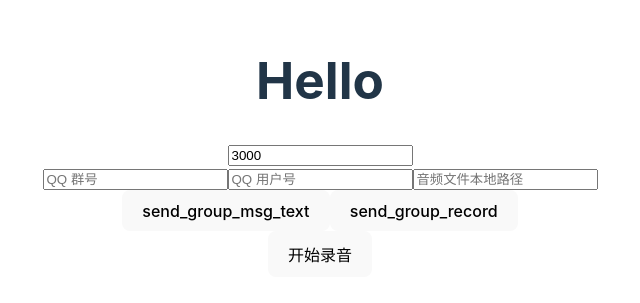
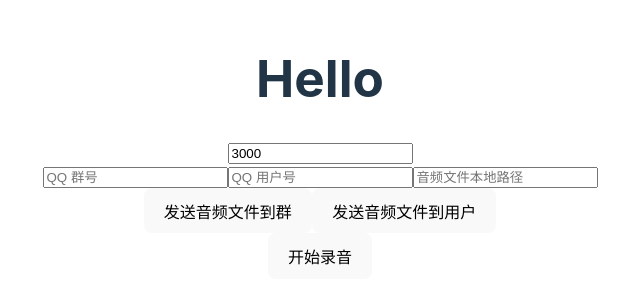
Before and after one commit to judgeou/Qcat, a Vue app: page / in a window 1280 px wide. Shown: the part 245-548 px from the top of the page, without its empty margins (320-960 px from the left). Built offline with nearby package versions, Linux system fonts and the light colour scheme.

Commit message:
修改发送音频文件到用户的按钮

```diff
--- a/src/components/Dog.vue
+++ b/src/components/Dog.vue
@@ -68,6 +68,10 @@
       }
     ]
   })
+}
+
+async function send_user_record (file: any) {
+  await send_private_msg(file)
 }
 
 async function send_private_msg (file: any) {
@@ -146,8 +150,9 @@
   </div>
 
   <div>
-    <button @click="send_group_msg_text('你好')">send_group_msg_text</button>
-    <button @click="send_group_record(record_file)">send_group_record</button>
+    <!-- <button @click="send_group_msg_text('你好')">send_group_msg_text</button> -->
+    <button @click="send_group_record(record_file)">发送音频文件到群</button>
+    <button @click="send_user_record(record_file)">发送音频文件到用户</button>
   </div>
 
   <div>
```
